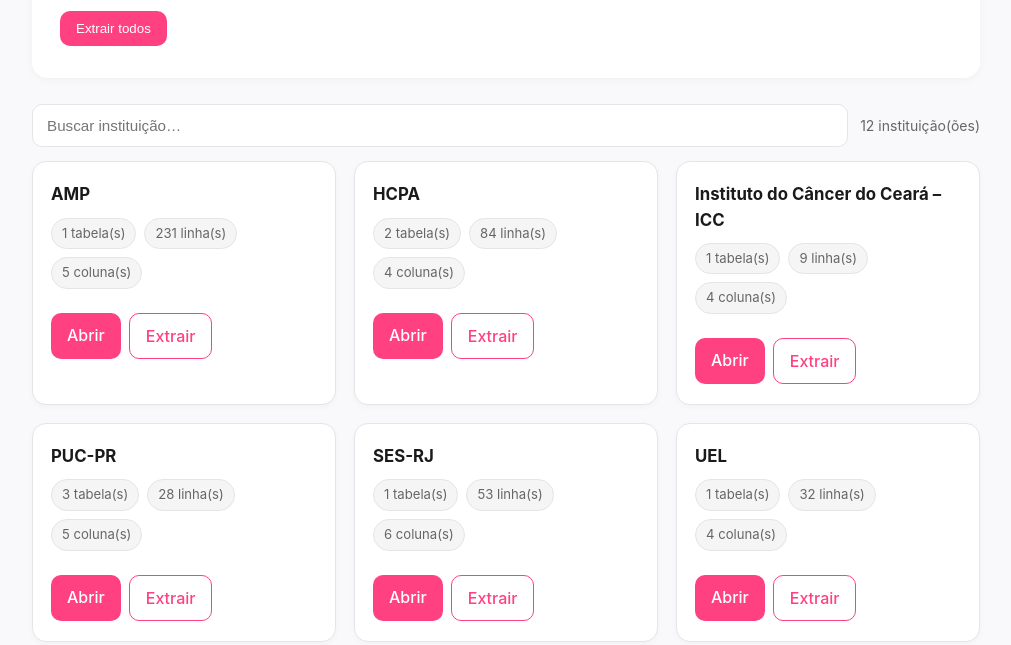
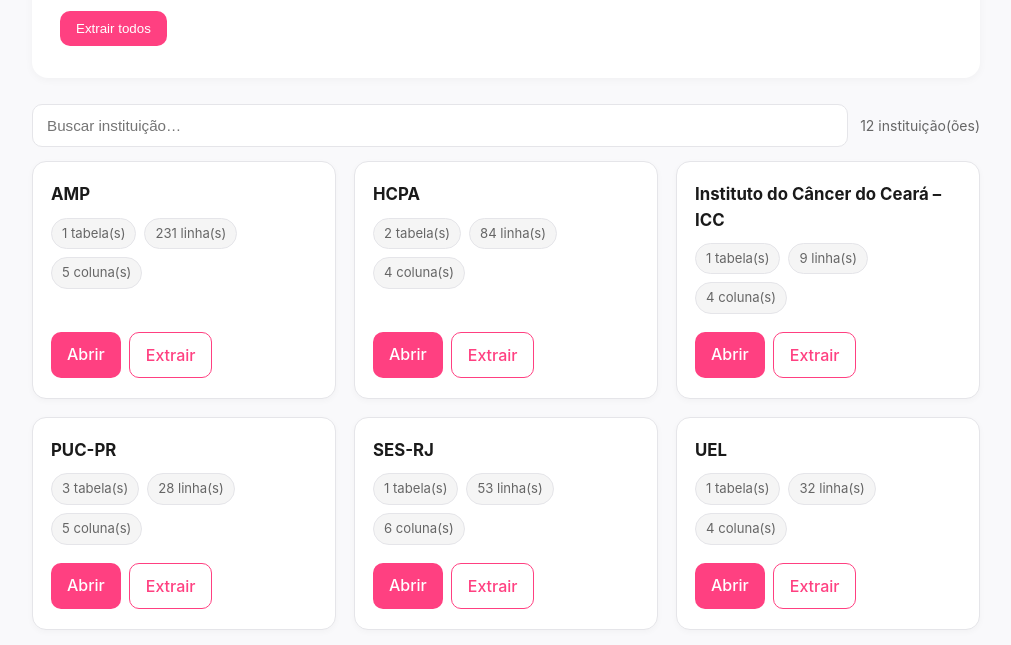
Before and after one commit to cadeteafya/residencia-candidato-vaga, a plain HTML site: page site/index.html in a window 1280 px wide. Shown: the part 137-782 px from the top of the page, without its empty margins (134-1145 px from the left). Drawn offline with Linux system fonts and the light colour scheme.

Commit message:
Update index.html

```diff
--- a/site/index.html
+++ b/site/index.html
@@ -107,10 +107,10 @@
 
   /* grid de cards */
   .grid {
-    align-items: stretch;
     display: grid;
     gap: 18px;
     grid-template-columns: repeat(auto-fill, minmax(260px, 1fr));
+    align-items: stretch;         /* cards esticam até a altura da linha */
   }
   .card {
     background: var(--card);
@@ -149,11 +149,10 @@
     flex-wrap: wrap;
   }
   .card .foot {
-    margin-top: auto;
-    padding-top: 8px;
     display: flex;
     gap: 8px;
-    margin-top: 6px;
+    padding-top: 8px;
+    margin-top: auto;
   }
 
   /* estados */
```
